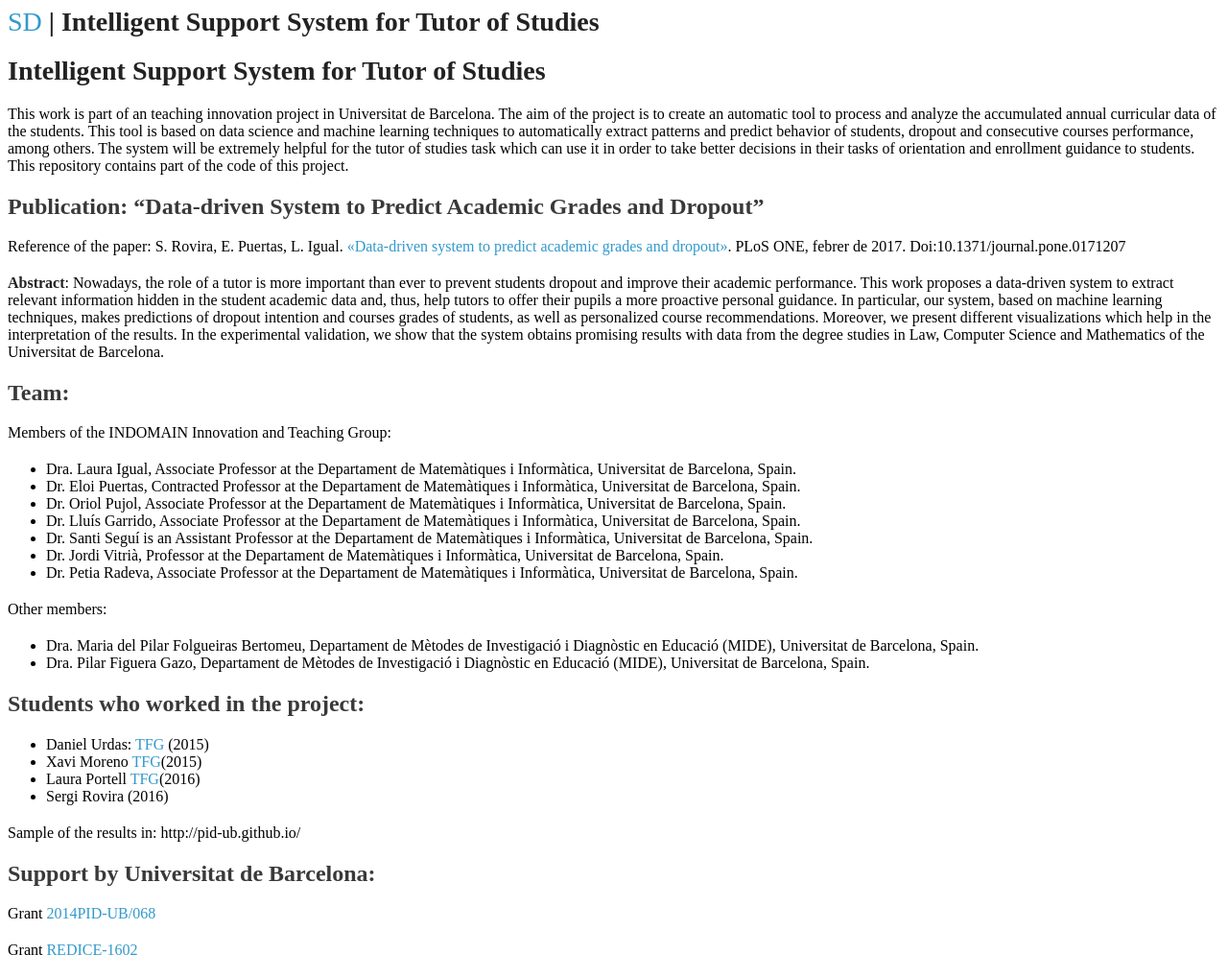
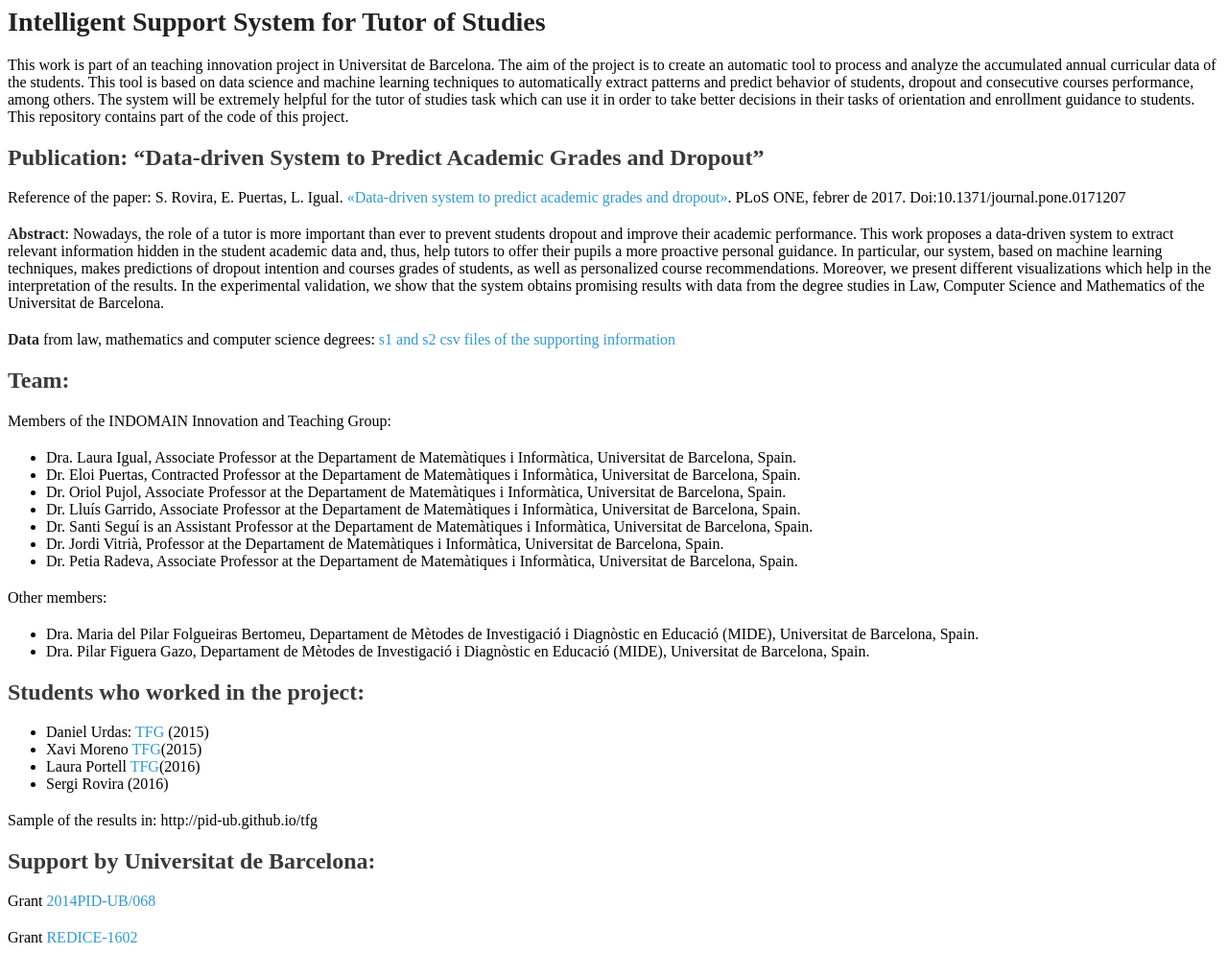
Before and after one commit to pid-ub/pid-ub.github.io, a Jekyll site: the page built from index.md, in a window 1280 px wide. Shown: the whole page at 96% size. Built offline with Jekyll 4.4.1, drawn with Linux system fonts in a browser that asks for light colours; our own code applies the rules of GitHub Pages for plain Markdown files.

Commit message:
Without style

```diff
--- a/_layouts/page.html
+++ b/_layouts/page.html
@@ -1,8 +1,19 @@
----
-layout: default
----
-
-<h1><a href="/">SD</a> | {{ page.title}} </a> </h1>
-<div id="content">
-{{ content }}
-</div>
+<!DOCTYPE html PUBLIC "-//W3C//DTD XHTML 1.0 Strict//EN" "http://www.w3.org/TR/xhtml1/DTD/xhtml1-strict.dtd">
+<html xmlns="http://www.w3.org/1999/xhtml">
+  <head>
+    <meta content="text/html; charset=utf-8" http-equiv="content-type">
+    <meta http-equiv="X-UA-Compatible" content="chrome=1">
+    <title>Ub-gei-sd.github.io by UB-GEI-SD</title>
+    <link rel="stylesheet" href="/stylesheets/syntax.css">
+    <link rel="stylesheet" href="/stylesheets/styles.css">
+    <link rel="stylesheet" href="/stylesheets/pygment_trac.css">
+    <meta name="viewport" content="width=device-width, initial-scale=1, user-scalable=no">
+    <!--[if lt IE 9]>
+    <script src="//html5shiv.googlecode.com/svn/trunk/html5.js"></script>    <![endif]-->
+</head>
+<body>
+    <div id="wrapper">
+        {{ content }}
+    </div>
+</body>
+</html>
--- a/index.md
+++ b/index.md
@@ -1,3 +1,4 @@
+
 Intelligent Support System for Tutor of Studies
 ================================================
 
@@ -18,6 +19,8 @@
 based on machine learning techniques, makes predictions of dropout intention and courses grades of students, as well as personalized course recommendations. Moreover,
 we present different visualizations which help in the interpretation of the results. In the experimental validation, we show that the system obtains promising results with data
 from the degree studies in Law, Computer Science and Mathematics of the Universitat de Barcelona.
+
+**Data** from law, mathematics and computer science degrees: [s1 and s2 csv files of the supporting information](http://journals.plos.org/plosone/article?id=10.1371/journal.pone.0171207#sec022)
 
 ## Team:
 
@@ -42,7 +45,7 @@
 - Laura Portell [TFG](http://diposit.ub.edu/dspace/handle/2445/105682)(2016)
 - Sergi Rovira (2016)
 
-Sample of the results in: http://pid-ub.github.io/
+Sample of the results in: http://pid-ub.github.io/tfg
 
 
 
```
